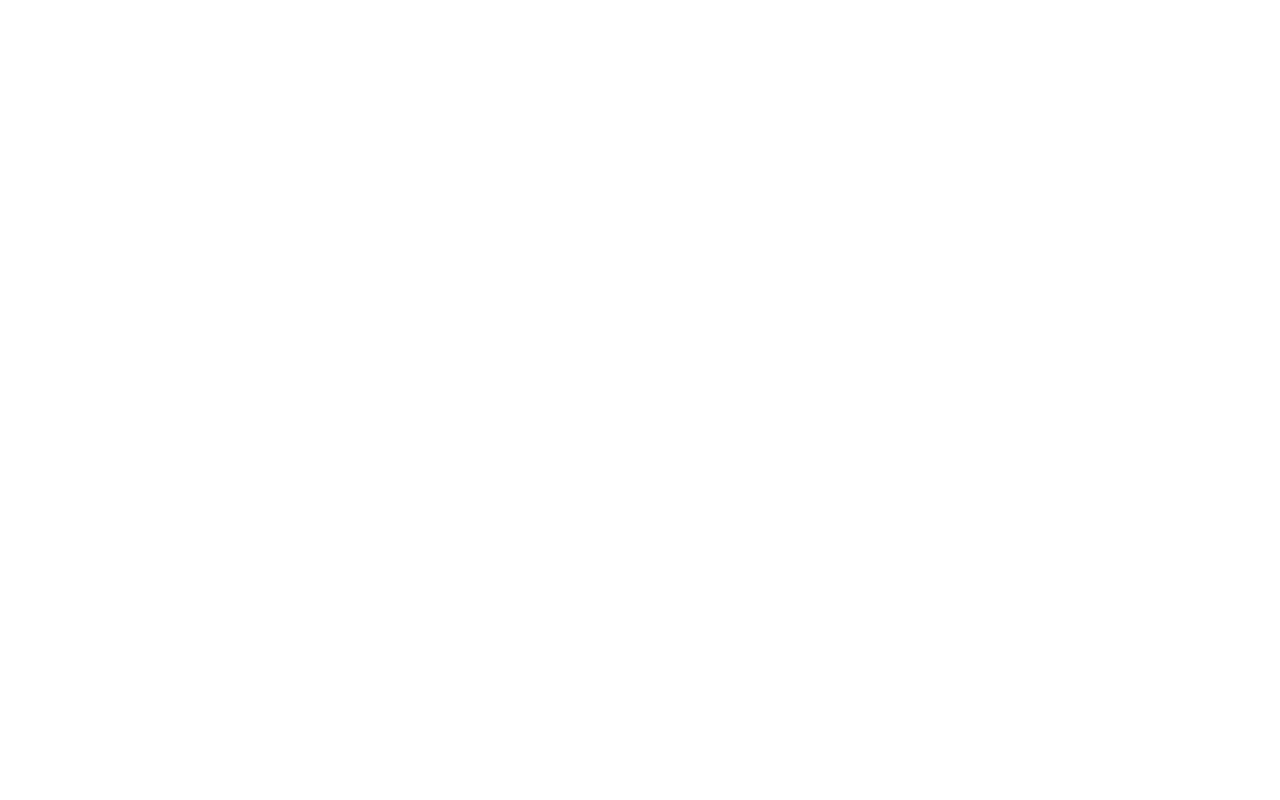
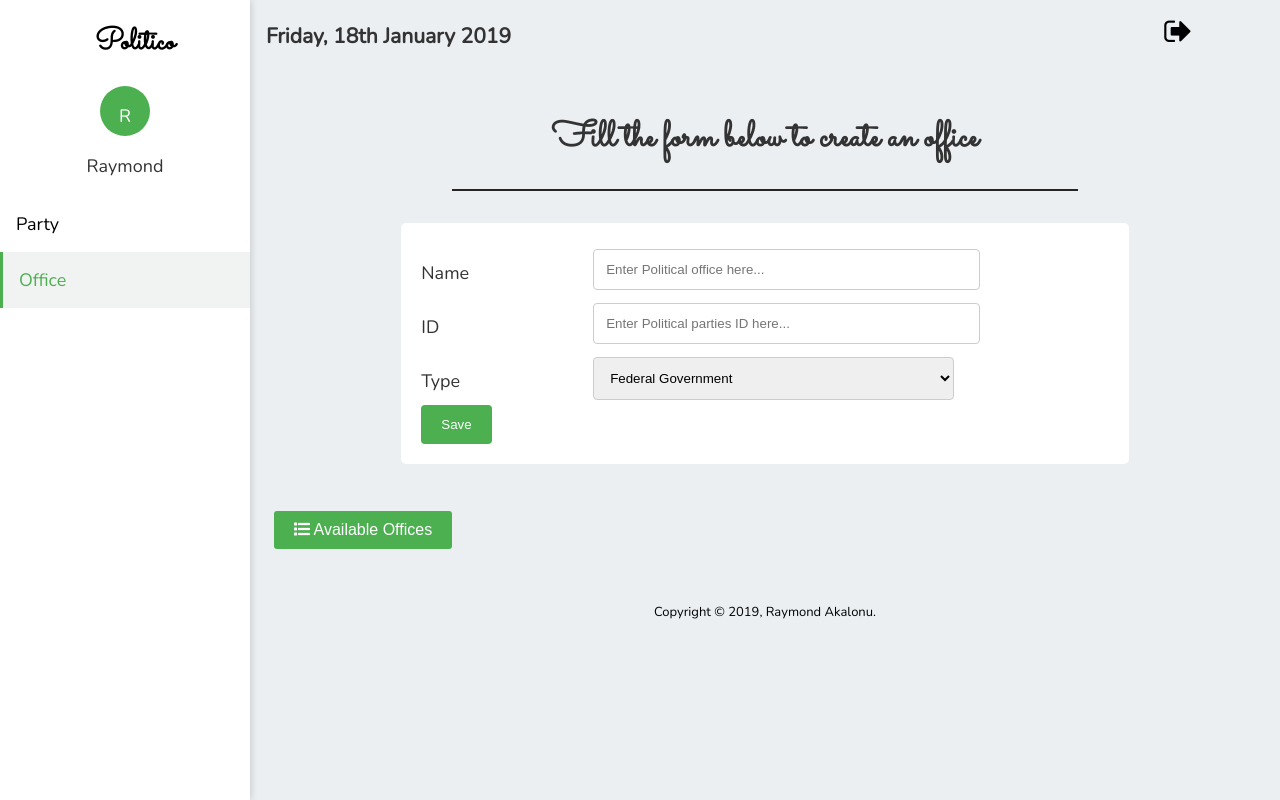
Before and after one commit to Raymond-Osy/Politico, a plain HTML site: page UI/office.html in a window 1280 px wide. Drawn offline with nearby package versions, Linux system fonts and the light colour scheme.

Commit message:
feature(Office page): Create and add style for the office page - add form for political office detail - add side navigation bar - add css for aesteics [Delivers #163310600]

```diff
--- a/UI/assets/css/modules/auth.css
+++ b/UI/assets/css/modules/auth.css
@@ -81,8 +81,8 @@ div.content {
     display: flex;
     flex-direction: row;
 }
-.col-80 {
-    flex: 80%;
+.col-90 {
+    flex: 90%;
 }
 .col-10 {
     padding-top: 15px;
@@ -188,6 +188,70 @@ div.content {
     /* margin-top: 20px; */
 }
 
+/* Form- For the office page */
+  input[type=text], select, textarea {
+    width: 70%;
+    padding: 12px;
+    border: 1px solid #ccc;
+    border-radius: 4px;
+    resize: vertical;
+  }
+
+  label {
+    padding: 12px 12px 12px 0;
+    display: inline-block;
+  }
+
+  input[type=submit] {
+    background-color: #4CAF50;
+    color: white;
+    padding: 12px 20px;
+    border: none;
+    border-radius: 4px;
+    cursor: pointer;
+    float: right;
+  }
+
+  input[type=submit]:hover {
+    background-color: #45a049;
+  }
+
+  .container {
+    width: 70%;
+    margin: 17px auto;
+    border-radius: 5px;
+    background-color: #ffffff;
+    padding: 20px;
+  }
+
+  .col-25 {
+    float: left;
+    width: 25%;
+    margin-top: 6px;
+  }
+
+  .col-75 {
+    float: left;
+    width: 75%;
+    margin-top: 6px;
+  }
+
+  /* Clear floats after the columns */
+  .row:after {
+    content: "";
+    display: table;
+    clear: both;
+  }
+
+  /* Responsive layout - when the screen is less than 600px wide, make the two columns stack on top of each other instead of next to each other */
+  @media screen and (max-width: 600px) {
+    .col-25, .col-75, input[type=submit] {
+      width: 100%;
+      margin-top: 0;
+    }
+  }
+
+
 /* Colors*/
 .danger {
     color: #d50000;
--- a/UI/office.html
+++ b/UI/office.html
@@ -0,0 +1,96 @@
+<!DOCTYPE html>
+<html lang="en">
+    <head>
+        <meta charset="UTF-8">
+        <meta name="viewport" content="width=device-width, initial-scale=1.0">
+        <meta http-equiv="X-UA-Compatible" content="ie=edge">
+        <link rel="stylesheet" href="assets/css/modules/auth.css">
+        <link rel="stylesheet" href="https://use.fontawesome.com/releases/v5.0.13/css/all.css" integrity="sha384-DNOHZ68U8hZfKXOrtjWvjxusGo9WQnrNx2sqG0tfsghAvtVlRW3tvkXWZh58N9jp" crossorigin="anonymous">
+        <link rel="stylesheet" href="https://cdnjs.cloudflare.com/ajax/libs/font-awesome/4.7.0/css/font-awesome.min.css">
+        <title>Politico| Signup</title>
+    </head>
+    <body>
+        <!-- Side Navigation bar -->
+        <div class="sidebar">
+            <div class="center">
+                <div class = "nav-header">
+                    <a href="index.html">Politico</a>
+                </div>
+                <div class="name-circle">
+                    <p>R</p>
+                </div>
+                <p class="d-none">Raymond</p>
+            </div>
+
+            <div class="sb-links">
+                <a href="party.html">Party</a>
+                <a href="office.html" class="active">Office</a>
+            </div>
+        </div>
+
+          <div class="content">
+            <!-- Navigation Bar -->
+            <div class="row">
+                <div class="col-90">
+                    <h3>Friday, 18th January 2019</h3>
+                </div>
+                <div class="col-10">
+                    <a class ="link" href="signin.html"><i class="fa fa-sign-out" style="font-size:30px"></i></a>
+                </div>
+            </div>
+            <!-- Main Content -->
+            <div class="content-wrapper">
+                <div class="menu-text">
+                    <div class="line">
+                        <div class="text-center">
+                            <h1>Fill the form below to create an office</h1>
+                        </div>
+                    </div>
+                </div>
+                <div class="container">
+                    <form action="/action_page.php">
+                    <div class="row">
+                      <div class="col-25">
+                        <label for="fname">Name</label>
+                      </div>
+                      <div class="col-75">
+                        <input type="text" id="pname" name="partyname" placeholder="Enter Political office here...">
+                      </div>
+                    </div>
+                    <div class="row">
+                      <div class="col-25">
+                        <label for="lname">ID</label>
+                      </div>
+                      <div class="col-75">
+                        <input type="text" id="identity" name="id" placeholder="Enter Political parties ID here...">
+                      </div>
+                    </div>
+                    <div class="row">
+                      <div class="col-25">
+                        <label for="country">Type</label>
+                      </div>
+                      <div class="col-75">
+                        <select id="types" name="type">
+                          <option value="federal">Federal Government</option>
+                          <option value="legislative">Legislative Government</option>
+                          <option value="state">State Government</option>
+                          <option value="local">Local government</option>
+                        </select>
+                      </div>
+                    </div>
+                    <div class="row">
+                      <input type="submit" value="Save">
+                    </div>
+                    </form>
+                  </div>
+                <div class="mt-20">
+                    <button class="btn bg-success"><i class="fas fa-list" aria-hidden="true"></i> Available Offices</button>
+                </div>
+            </div>
+
+            <div class="footer">
+                <p>Copyright &copy; 2019, Raymond Akalonu.</p>
+            </div>
+        </div>
+    </body>
+</html>
```
Also changed, not shown: UI/party.html (+2 -5 lines).
